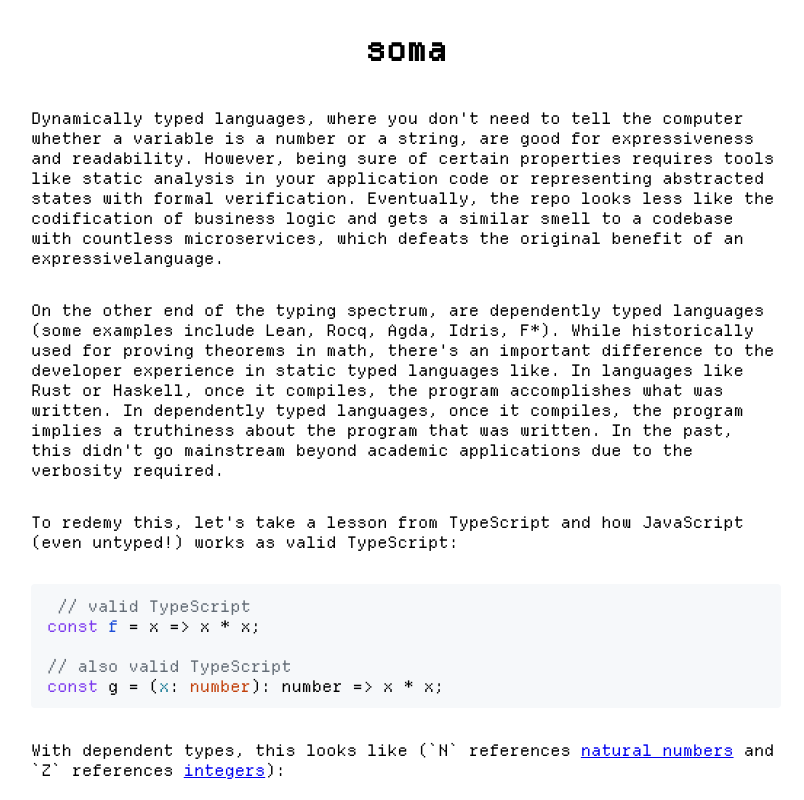
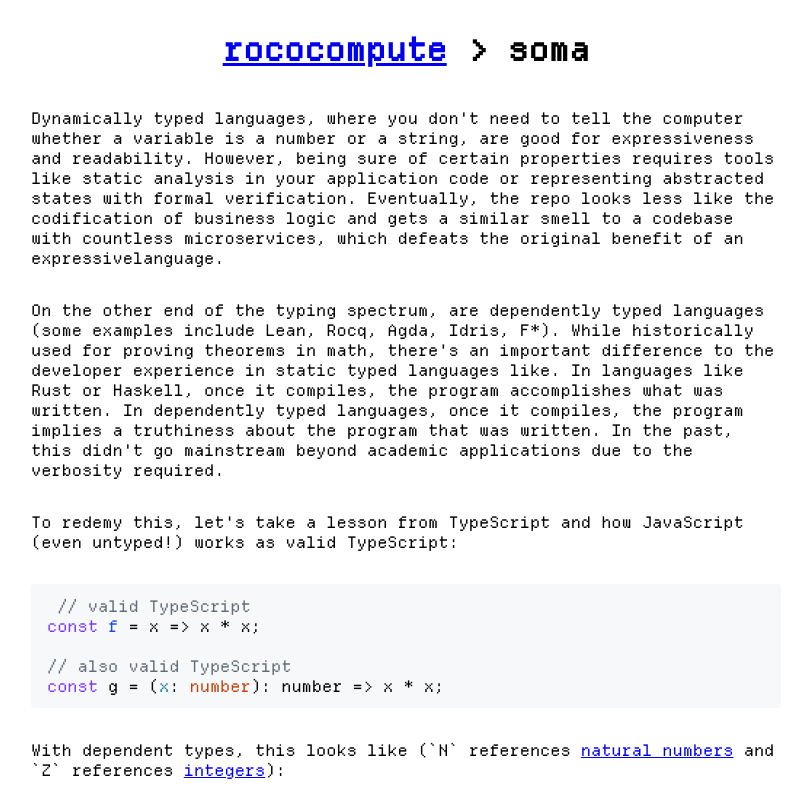
Before and after one commit to rococompute/rococompute.github.io, a plain HTML site: page soma.html in a window 1280 px wide. Shown: the top 800 px of the page, without its empty margins (234-1038 px from the left). Drawn offline with nearby package versions, Linux system fonts and the light colour scheme.

Commit message:
breadcrumb

```diff
--- a/soma.html
+++ b/soma.html
@@ -10,7 +10,7 @@
   </head>
   <body>
     <div id="content">
-      <h1>soma</h1>
+      <h1><a href="/">rococompute</a> &gt; soma</h1>
       <p>Dynamically typed languages, where you don't need to tell the computer whether a variable is a number or a string, are good for expressiveness and readability. However, being sure of certain properties requires tools like static analysis in your application code or representing abstracted states with formal verification. Eventually, the repo looks less like the codification of business logic and gets a similar smell to a codebase with countless microservices, which defeats the original benefit of an expressivelanguage.</p>
       <p>On the other end of the typing spectrum, are dependently typed languages (some examples include Lean, Rocq, Agda, Idris, F*). While historically used for proving theorems in math, there's an important difference to the developer experience in static typed languages like. In languages like Rust or Haskell, once it compiles, the program accomplishes what was written. In dependently typed languages, once it compiles, the program implies a truthiness about the program that was written. In the past, this didn't go mainstream beyond academic applications due to the verbosity required.</p>
       <p>To redemy this, let's take a lesson from TypeScript and how JavaScript (even untyped!) works as valid TypeScript:</p>
```
